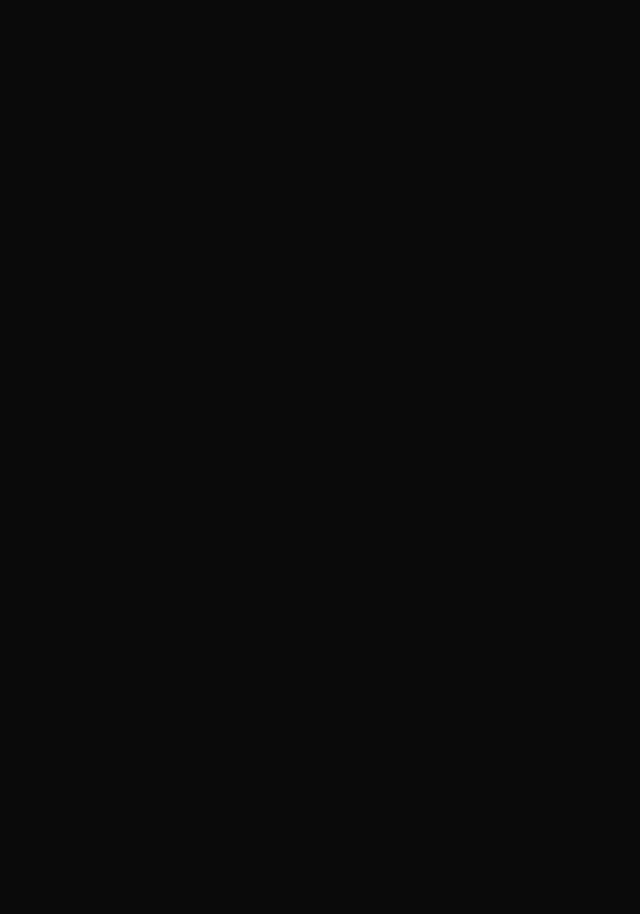
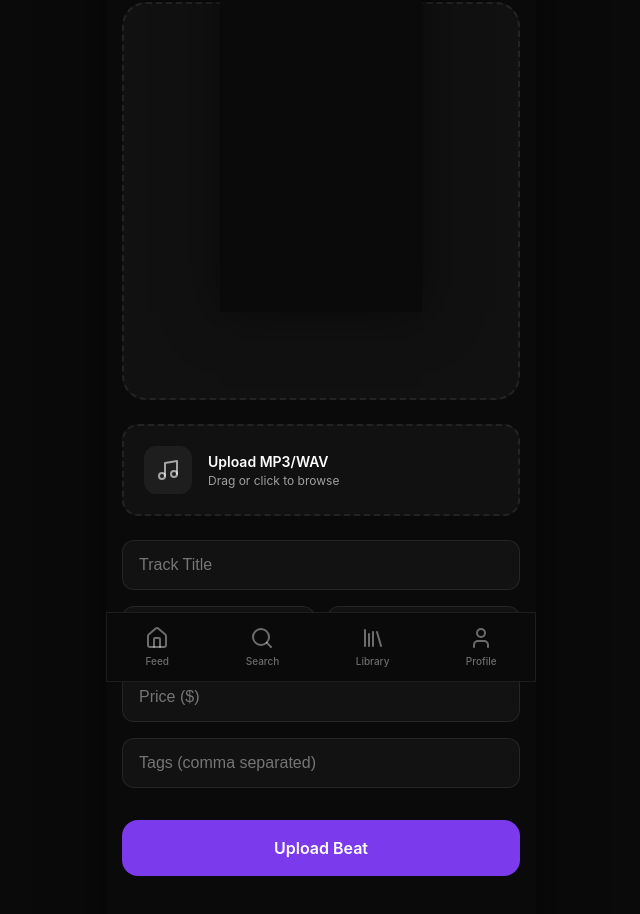
Before and after one commit to AlexFame/Ochii-Beats, a React (Vite) app: page /upload in a window 1280 px wide. Before the commit this address had no page. Shown: the part 118-1032 px from the top of the page, without its empty margins (319-959 px from the left). Before the commit the page ends 800 px from the top, so only its background shows below. Built offline with nearby package versions, Linux system fonts and the light colour scheme.

Commit message:
feat: add admin upload page ui

```diff
--- a/src/App.jsx
+++ b/src/App.jsx
@@ -5,6 +5,7 @@ import HomePage from './pages/HomePage';
 import { AudioProvider } from './context/AudioContext';
 import { CartProvider } from './context/CartContext';
 import CartPage from './pages/CartPage';
+import UploadPage from './pages/UploadPage';
 import { useTelegram } from './hooks/useTelegram';
 
 import ErrorBoundary from './components/ErrorBoundary';
@@ -21,6 +22,7 @@ function App() {
               <Route path="/" element={<Layout />}>
                 <Route index element={<HomePage />} />
                 <Route path="cart" element={<CartPage />} />
+                <Route path="upload" element={<UploadPage />} />
               </Route>
             </Routes>
           </Router>
--- /dev/null
+++ b/src/pages/UploadPage.jsx
@@ -0,0 +1,248 @@
+import React, { useState, useCallback } from 'react';
+import { Upload, Music, Image as ImageIcon, X, Check, Loader2 } from 'lucide-react';
+import { motion, AnimatePresence } from 'framer-motion';
+
+const UploadPage = () => {
+  const [coverFile, setCoverFile] = useState(null);
+  const [audioFile, setAudioFile] = useState(null);
+  const [metadata, setMetadata] = useState({
+    title: '',
+    bpm: '',
+    key: '',
+    price: '',
+    tags: ''
+  });
+  const [isUploading, setIsUploading] = useState(false);
+  const [uploadStatus, setUploadStatus] = useState(null); // 'success' | 'error'
+
+  const handleDrop = useCallback((e, type) => {
+    e.preventDefault();
+    const file = e.dataTransfer.files[0];
+    if (type === 'cover' && file?.type.startsWith('image/')) setCoverFile(file);
+    if (type === 'audio' && file?.type.startsWith('audio/')) setAudioFile(file);
+  }, []);
+
+  const handleFileSelect = (e, type) => {
+    const file = e.target.files[0];
+    if (type === 'cover') setCoverFile(file);
+    if (type === 'audio') setAudioFile(file);
+  };
+
+  const handleSubmit = async () => {
+    if (!coverFile || !audioFile || !metadata.title || !metadata.price) {
+      alert('Please fill in all required fields');
+      return;
+    }
+
+    setIsUploading(true);
+
+    // TODO: Implement Supabase Upload Here
+    console.log("Uploading...", { coverFile, audioFile, metadata });
+
+    // Simulate upload for UI demo
+    setTimeout(() => {
+      setIsUploading(false);
+      setUploadStatus('success');
+      // Reset form after delay
+      setTimeout(() => {
+        setUploadStatus(null);
+        setCoverFile(null);
+        setAudioFile(null);
+        setMetadata({ title: '', bpm: '', key: '', price: '', tags: '' });
+      }, 2000);
+    }, 2000);
+  };
+
+  return (
+    <div style={{ paddingBottom: '100px', minHeight: '100vh' }}>
+      <h1 style={{ fontSize: '24px', fontWeight: 700, marginBottom: '24px' }}>Upload New Beat</h1>
+
+      {/* Cover Upload Zone */}
+      <div
+        onDragOver={(e) => e.preventDefault()}
+        onDrop={(e) => handleDrop(e, 'cover')}
+        style={{
+          width: '100%',
+          aspectRatio: '1',
+          borderRadius: '24px',
+          border: '2px dashed var(--glass-border)',
+          background: coverFile ? `url(${URL.createObjectURL(coverFile)}) center/cover` : 'var(--glass-bg)',
+          display: 'flex',
+          flexDirection: 'column',
+          alignItems: 'center',
+          justifyContent: 'center',
+          marginBottom: '24px',
+          position: 'relative',
+          overflow: 'hidden'
+        }}
+      >
+        {!coverFile && (
+          <>
+            <ImageIcon size={48} color="var(--text-secondary)" style={{ marginBottom: '12px' }} />
+            <p style={{ color: 'var(--text-secondary)', fontSize: '14px' }}>Drag Cover Art here</p>
+            <p style={{ color: 'var(--text-tertiary)', fontSize: '12px' }}>or click to browse</p>
+          </>
+        )}
+        <input
+          type="file"
+          accept="image/*"
+          onChange={(e) => handleFileSelect(e, 'cover')}
+          style={{ position: 'absolute', inset: 0, opacity: 0, cursor: 'pointer' }}
+        />
+        {coverFile && (
+          <button
+            onClick={(e) => { e.stopPropagation(); setCoverFile(null); }}
+            style={{
+              position: 'absolute', top: '12px', right: '12px',
+              background: 'rgba(0,0,0,0.5)', borderRadius: '50%', padding: '4px',
+              color: 'white'
+            }}
+          >
+            <X size={20} />
+          </button>
+        )}
+      </div>
+
+      {/* Audio Upload Zone */}
+      <div
+        onDragOver={(e) => e.preventDefault()}
+        onDrop={(e) => handleDrop(e, 'audio')}
+        style={{
+          width: '100%',
+          padding: '20px',
+          borderRadius: '16px',
+          border: '2px dashed var(--glass-border)',
+          background: audioFile ? 'rgba(124, 58, 237, 0.1)' : 'var(--glass-bg)',
+          display: 'flex',
+          alignItems: 'center',
+          gap: '16px',
+          marginBottom: '24px',
+          position: 'relative'
+        }}
+      >
+        <div style={{
+          width: '48px', height: '48px', borderRadius: '12px',
+          background: audioFile ? 'var(--accent-primary)' : 'var(--bg-tertiary)',
+          display: 'flex', alignItems: 'center', justifyContent: 'center'
+        }}>
+          <Music size={24} color={audioFile ? 'white' : 'var(--text-secondary)'} />
+        </div>
+        <div style={{ flex: 1 }}>
+          <p style={{ fontWeight: 600, fontSize: '14px' }}>
+            {audioFile ? audioFile.name : 'Upload MP3/WAV'}
+          </p>
+          <p style={{ color: 'var(--text-secondary)', fontSize: '12px' }}>
+            {audioFile ? `${(audioFile.size / 1024 / 1024).toFixed(2)} MB` : 'Drag or click to browse'}
+          </p>
+        </div>
+        <input
+          type="file"
+          accept="audio/*"
+          onChange={(e) => handleFileSelect(e, 'audio')}
+          style={{ position: 'absolute', inset: 0, opacity: 0, cursor: 'pointer' }}
+        />
+        {audioFile && (
+          <button
+            onClick={(e) => { e.stopPropagation(); setAudioFile(null); }}
+            style={{ zIndex: 10, padding: '8px' }}
+          >
+            <X size={20} color="var(--text-secondary)" />
+          </button>
+        )}
+      </div>
+
+      {/* Metadata Form */}
+      <div style={{ display: 'flex', flexDirection: 'column', gap: '16px', marginBottom: '32px' }}>
+        <input
+          type="text"
+          placeholder="Track Title"
+          value={metadata.title}
+          onChange={(e) => setMetadata({...metadata, title: e.target.value})}
+          style={inputStyle}
+        />
+        <div style={{ display: 'flex', gap: '12px' }}>
+          <input
+            type="number"
+            placeholder="BPM"
+            value={metadata.bpm}
+            onChange={(e) => setMetadata({...metadata, bpm: e.target.value})}
+            style={inputStyle}
+          />
+          <input
+            type="text"
+            placeholder="Key (e.g. Cm)"
+            value={metadata.key}
+            onChange={(e) => setMetadata({...metadata, key: e.target.value})}
+            style={inputStyle}
+          />
+        </div>
+        <input
+          type="number"
+          placeholder="Price ($)"
+          value={metadata.price}
+          onChange={(e) => setMetadata({...metadata, price: e.target.value})}
+          style={inputStyle}
+        />
+        <input
+          type="text"
+          placeholder="Tags (comma separated)"
+          value={metadata.tags}
+          onChange={(e) => setMetadata({...metadata, tags: e.target.value})}
+          style={inputStyle}
+        />
+      </div>
+
+      {/* Submit Button */}
+      <button
+        onClick={handleSubmit}
+        disabled={isUploading}
+        style={{
+          width: '100%',
+          height: '56px',
+          borderRadius: '16px',
+          background: uploadStatus === 'success' ? '#22c55e' : 'var(--accent-primary)',
+          color: 'white',
+          fontSize: '16px',
+          fontWeight: 600,
+          display: 'flex',
+          alignItems: 'center',
+          justifyContent: 'center',
+          gap: '10px',
+          opacity: isUploading ? 0.7 : 1,
+          transition: 'all 0.3s'
+        }}
+      >
+        {isUploading ? (
+          <>
+            <Loader2 className="spin" size={20} /> Uploading...
+          </>
+        ) : uploadStatus === 'success' ? (
+          <>
+            <Check size={20} /> Done!
+          </>
+        ) : (
+          'Upload Beat'
+        )}
+      </button>
+
+      <style>{`
+        .spin { animation: spin 1s linear infinite; }
+        @keyframes spin { 100% { transform: rotate(360deg); } }
+      `}</style>
+    </div>
+  );
+};
+
+const inputStyle = {
+  width: '100%',
+  height: '50px',
+  background: 'var(--bg-secondary)',
+  border: '1px solid var(--glass-border)',
+  borderRadius: '12px',
+  padding: '0 16px',
+  color: 'white',
+  fontSize: '16px',
+  outline: 'none'
+};
+
+export default UploadPage;
```
